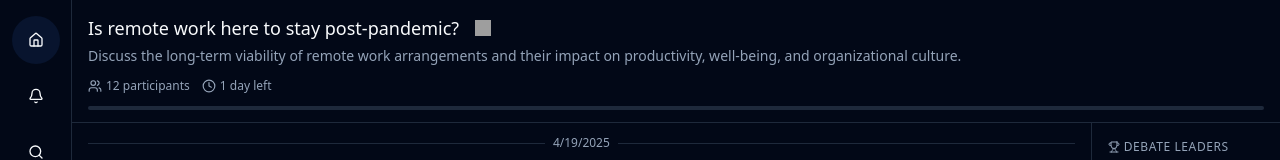
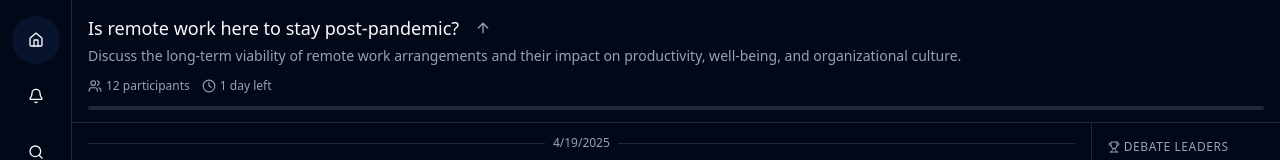
Before and after one commit to marceloranieri/turfmvp-4, a React (Vite) app: page / in a window 1280 px wide. Shown: the top 160 px of the page. Built offline with nearby package versions, Linux system fonts and the light colour scheme; grey boxes are pictures that could not be loaded.

Commit message:
Fix CurrentTopicHeader description
Update the CurrentTopicHeader component to show/hide the description based on the arrow direction.

```diff
--- a/src/components/CurrentTopicHeader.tsx
+++ b/src/components/CurrentTopicHeader.tsx
@@ -1,7 +1,7 @@
 import React, { useState } from 'react';
 import { useTurf } from '@/contexts/TurfContext';
 import { Progress } from '@/components/ui/progress';
-import { Clock, Users } from 'lucide-react';
+import { Clock, Users, ArrowUp } from 'lucide-react';
 import { Button } from '@/components/ui/button';
 
 const CurrentTopicHeader: React.FC = () => {
@@ -41,11 +41,9 @@ const CurrentTopicHeader: React.FC = () => {
               className="h-8 w-8 p-0"
               onClick={() => setShowDescription(!showDescription)}
             >
-              <img
-                src="/lovable-uploads/6fedec80-c193-4e77-bac3-e7b3230c9d7d.png"
-                alt="Toggle description"
-                className={`h-4 w-4 transform transition-transform ${
-                  showDescription ? 'rotate-180' : 'rotate-0'
+              <ArrowUp
+                className={`h-4 w-4 text-muted-foreground transform transition-transform ${
+                  showDescription ? 'rotate-0' : 'rotate-180'
                 }`}
               />
             </Button>
```
